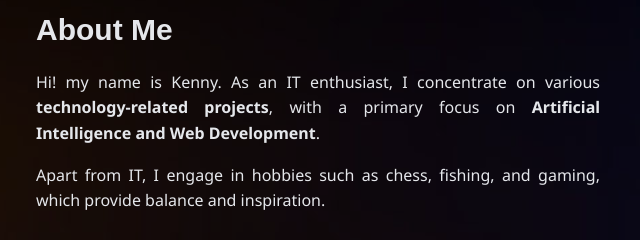
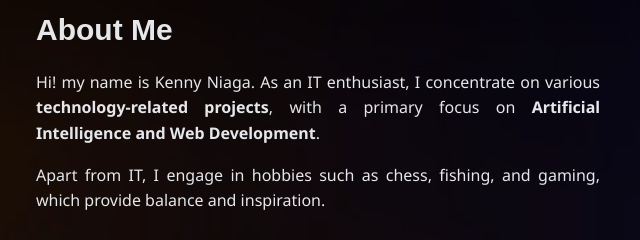
Before and after one commit to Sorrecer/PortfolioWeb, a website: page public/index.html in a window 1280 px wide. Shown: the part 208-448 px from the top of the page, 400-1040 px from the left. Drawn offline with nearby package versions, Linux system fonts and the light colour scheme.

Commit message:
Update index.html

```diff
--- a/public/index.html
+++ b/public/index.html
@@ -35,7 +35,8 @@
       <div class="about-text noto-sans-paragraph">
         <h2 style="font-size: 30px">About Me</h2>
         <p>
-          Hi! my name is Kenny. As an IT enthusiast, I concentrate on various
+          Hi! my name is Kenny Niaga. As an IT enthusiast, I concentrate on
+          various
           <strong>technology-related projects</strong>, with a primary focus on
           <strong>Artificial Intelligence and Web Development</strong>.
         </p>
```
